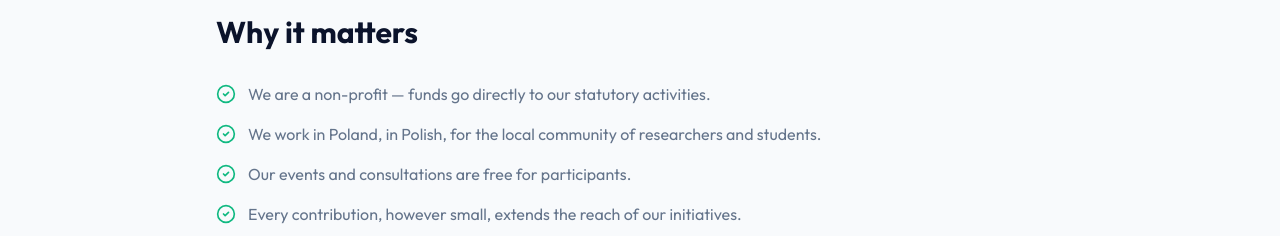
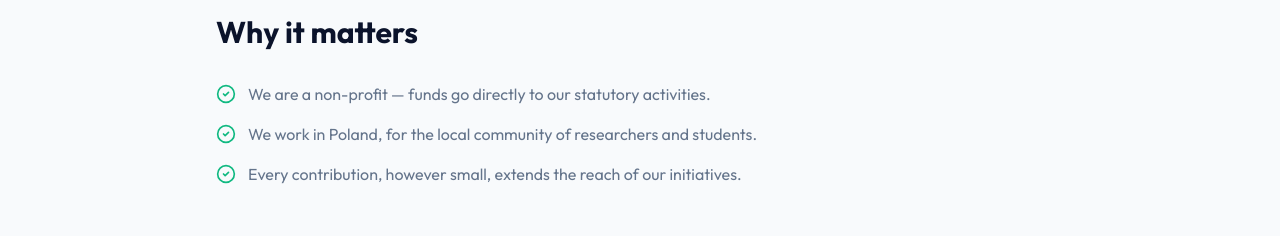
Before and after one commit to ImIFilm/website-AISPL, a Next.js app: page /en/wesprzyj in a window 1280 px wide. Shown: the part 1040-1276 px from the top of the page. Built offline with nearby package versions, Linux system fonts and the light colour scheme; no server answers.

Commit message:
refactor: streamline support page impact descriptions in Polish and English
Updated impact statements for clarity and conciseness

Co-authored-by: Piotr Kędziora <24934392+ImIFilm@users.noreply.github.com>

```diff
--- a/app/[locale]/wesprzyj/support-page.tsx
+++ b/app/[locale]/wesprzyj/support-page.tsx
@@ -25,8 +25,7 @@ const t = {
     impactTitle: "Dlaczego to ważne?",
     impactItems: [
       "Jesteśmy organizacją non-profit — środki idą wprost na działania statutowe.",
-      "Działamy w Polsce, w języku polskim, dla polskiej społeczności badaczy i studentów.",
-      "Nasze wydarzenia i konsultacje są bezpłatne dla uczestników.",
+      "Działamy w Polsce, dla polskiej społeczności badaczy i studentów.",
       "Każda wpłata, nawet niewielka, zwiększa zasięg naszych inicjatyw.",
     ],
 
@@ -60,8 +59,7 @@ const t = {
     impactTitle: "Why it matters",
     impactItems: [
       "We are a non-profit — funds go directly to our statutory activities.",
-      "We work in Poland, in Polish, for the local community of researchers and students.",
-      "Our events and consultations are free for participants.",
+      "We work in Poland, for the local community of researchers and students.",
       "Every contribution, however small, extends the reach of our initiatives.",
     ],
 
```
